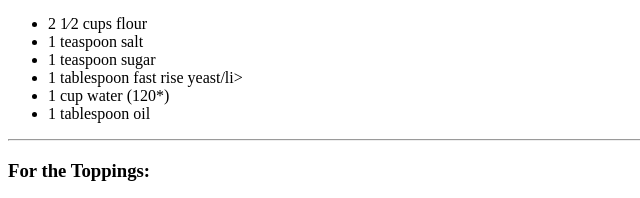
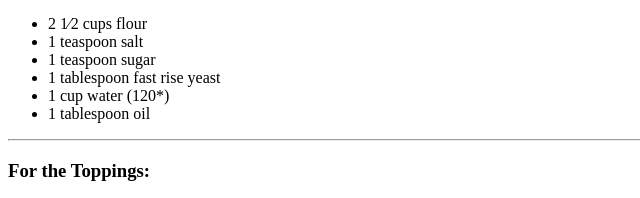
Before and after one commit to aderese98/odin-recipes, a plain HTML site: page recipes/pizza.html in a window 1280 px wide. Shown: the part 541-739 px from the top of the page, 0-640 px from the left. Drawn offline with Linux system fonts and the light colour scheme.

Commit message:
Fixed pizza page </li> closing tag

```diff
--- a/recipes/pizza.html
+++ b/recipes/pizza.html
@@ -24,7 +24,7 @@
         <li>1
             teaspoon sugar</li>
         <li>1
-            tablespoon fast rise yeast/li>
+            tablespoon fast rise yeast</li>
         <li>1
             cup water (120*)</li>
         <li>1
```
